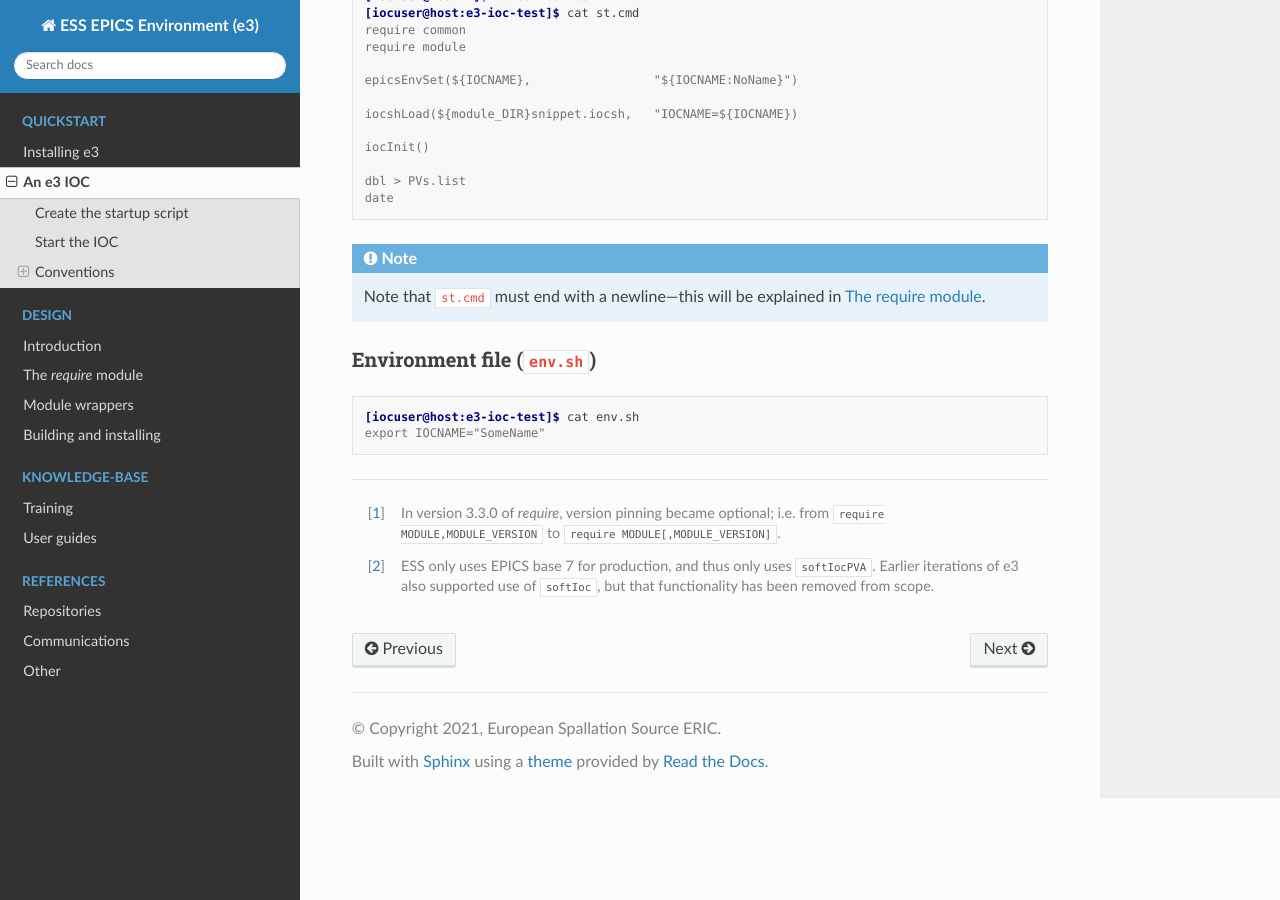
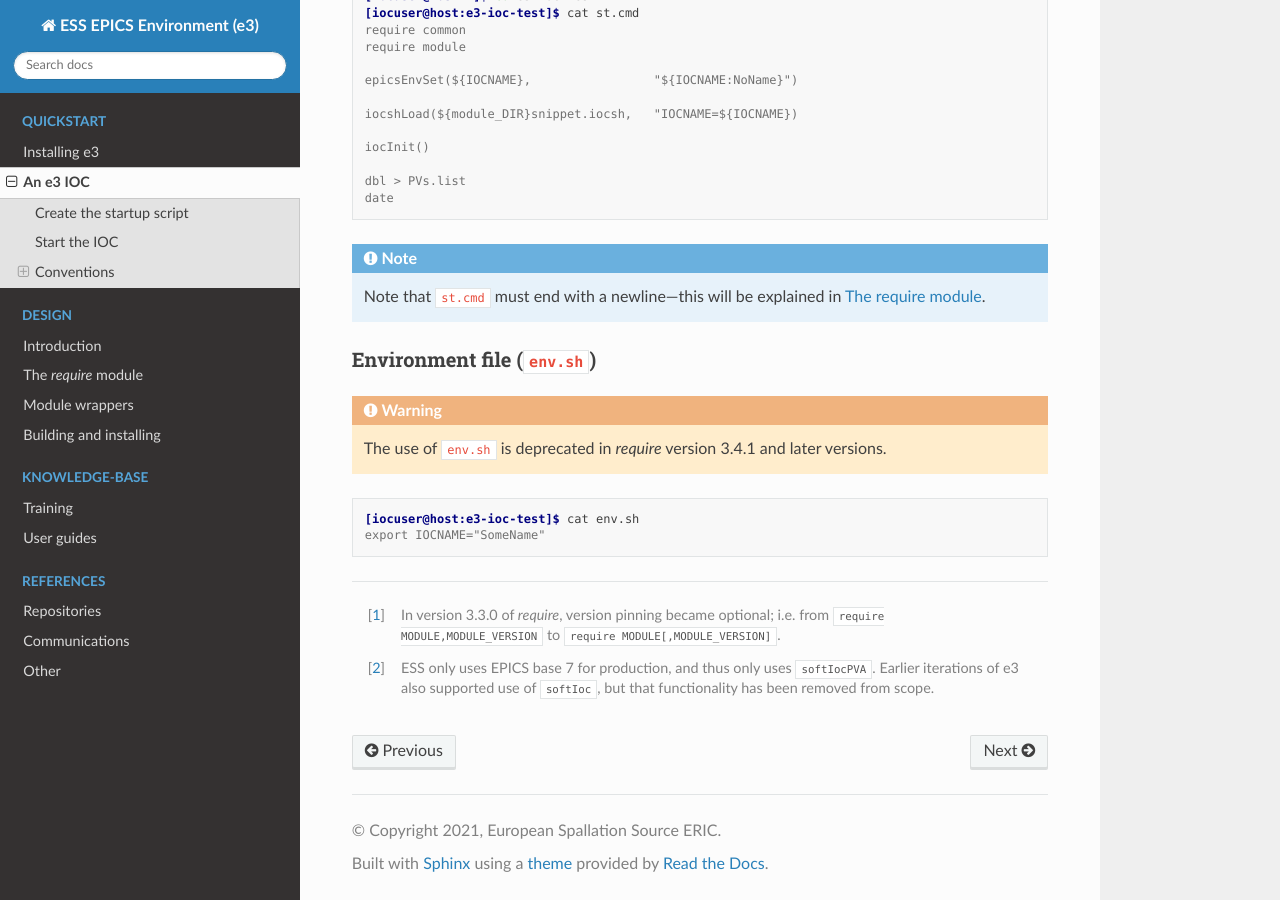
Before and after one commit to ttkorhonen/e3pages, a Sphinx documentation site: the page built from docs/quickstart/2_sample_ioc.md, in a window 1280 px wide and 900 px high, scrolled down 1200 px. Built offline with Sphinx 7.4.7 and the Read the Docs theme 2.0.0, drawn with Linux system fonts in a browser that asks for light colours.

Commit message:
Add warning about use of env.sh

````diff
--- a/docs/quickstart/2_sample_ioc.md
+++ b/docs/quickstart/2_sample_ioc.md
@@ -61,6 +61,10 @@ Note that `st.cmd` must end with a newline---this will be explained in {ref}`the
 
 ### Environment file (`env.sh`)
 
+:::{warning}
+The use of `env.sh` is deprecated in _require_ version 3.4.1 and later versions.
+:::
+
 ```console
 [iocuser@host:e3-ioc-test]$ cat env.sh
 export IOCNAME="SomeName"
````
